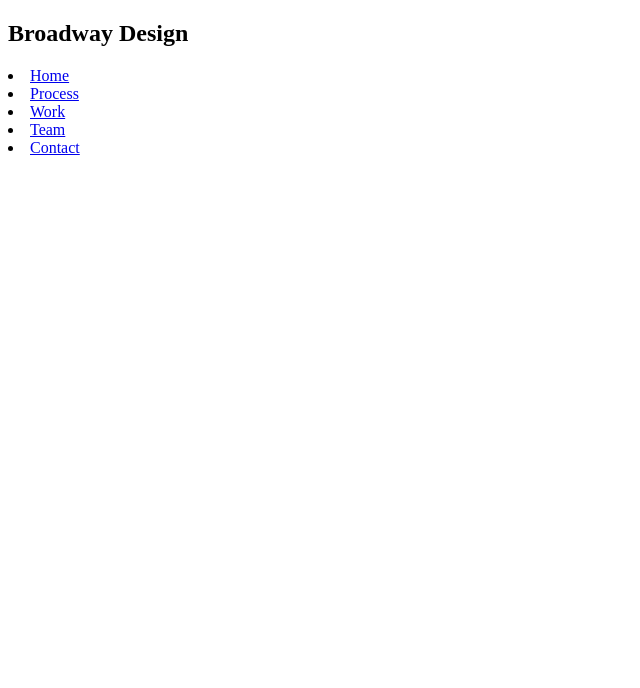
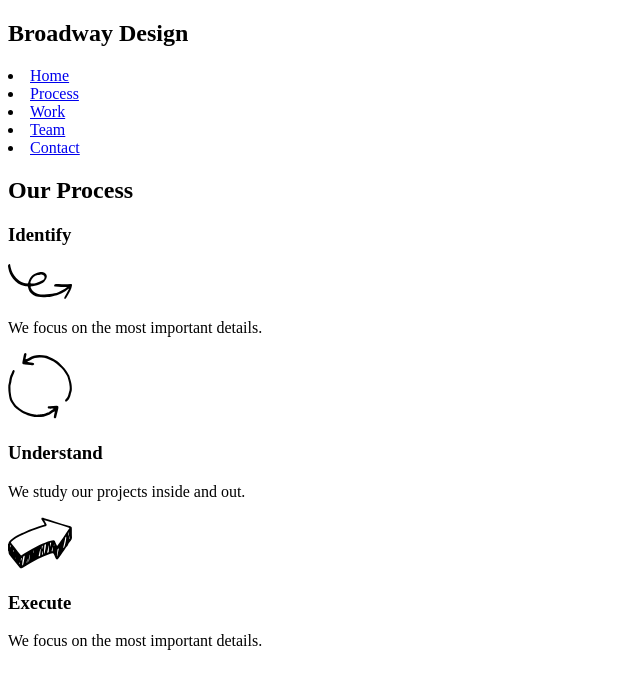
Before and after one commit to laurennagy/Broadway, a plain HTML site: page index.html in a window 1280 px wide. Shown: the whole page, without its empty margins (0-640 px from the left). Drawn offline with Linux system fonts and the light colour scheme.

Commit message:
Built structure of process section

```diff
--- a/index.html
+++ b/index.html
@@ -17,6 +17,16 @@
       </nav>
     </section>
     <section id="process">
+      <h2>Our Process</h2>
+      <h3>Identify</h3>
+      <img src="./resources/images/identify.svg" alt="identify-icon">
+      <p>We focus on the most important details.</p>
+      <img src="./resources/images/understand.svg" alt="understand-icon">
+      <h3>Understand</h3>
+      <p>We study our projects inside and out.</p>
+      <img src="./resources/images/execute.svg" alt="execute-icon">
+      <h3>Execute</h3>
+      <p>We focus on the most important details.</p>
     </section>
     <section id="work">
     </section>
```
